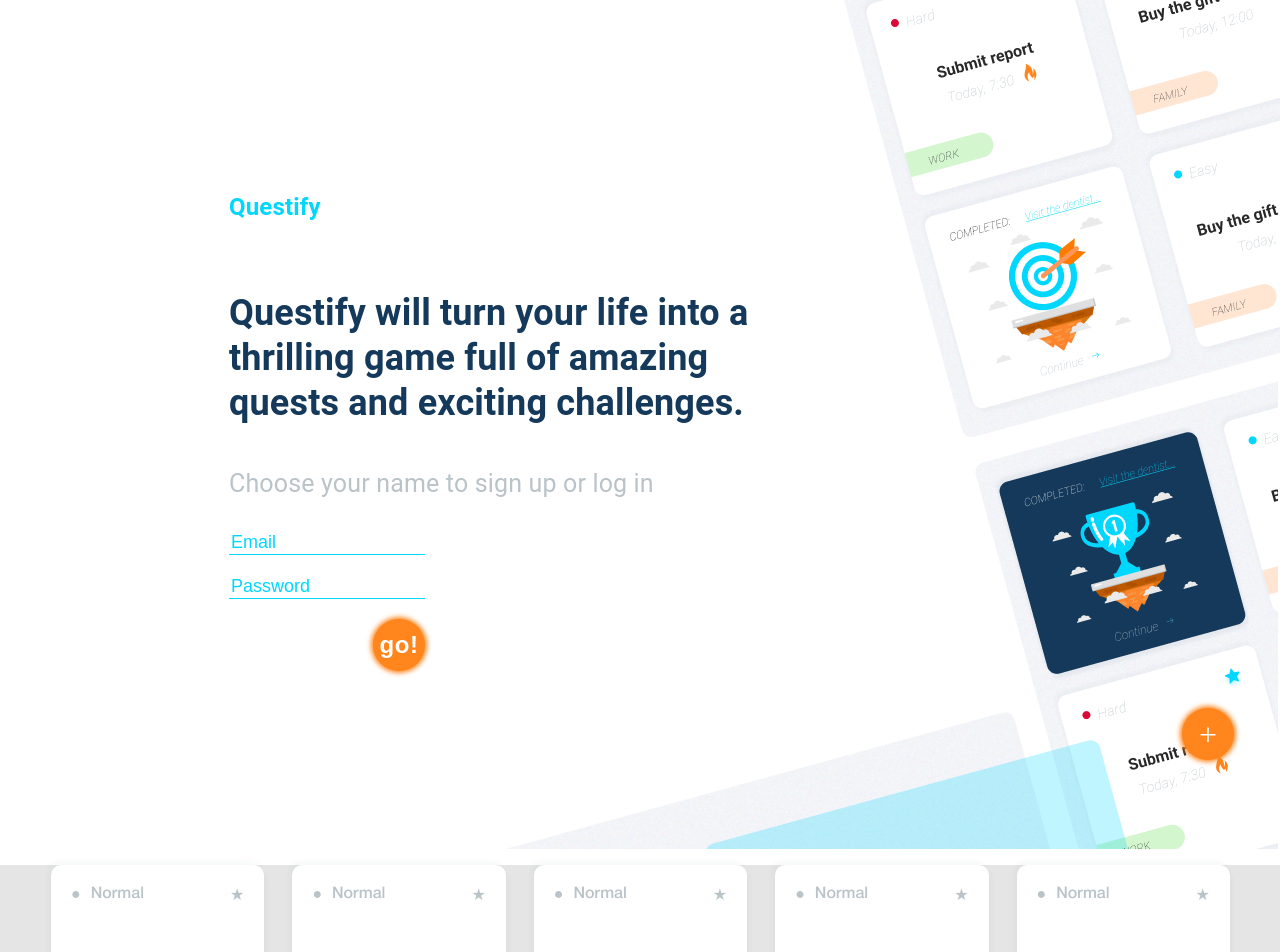
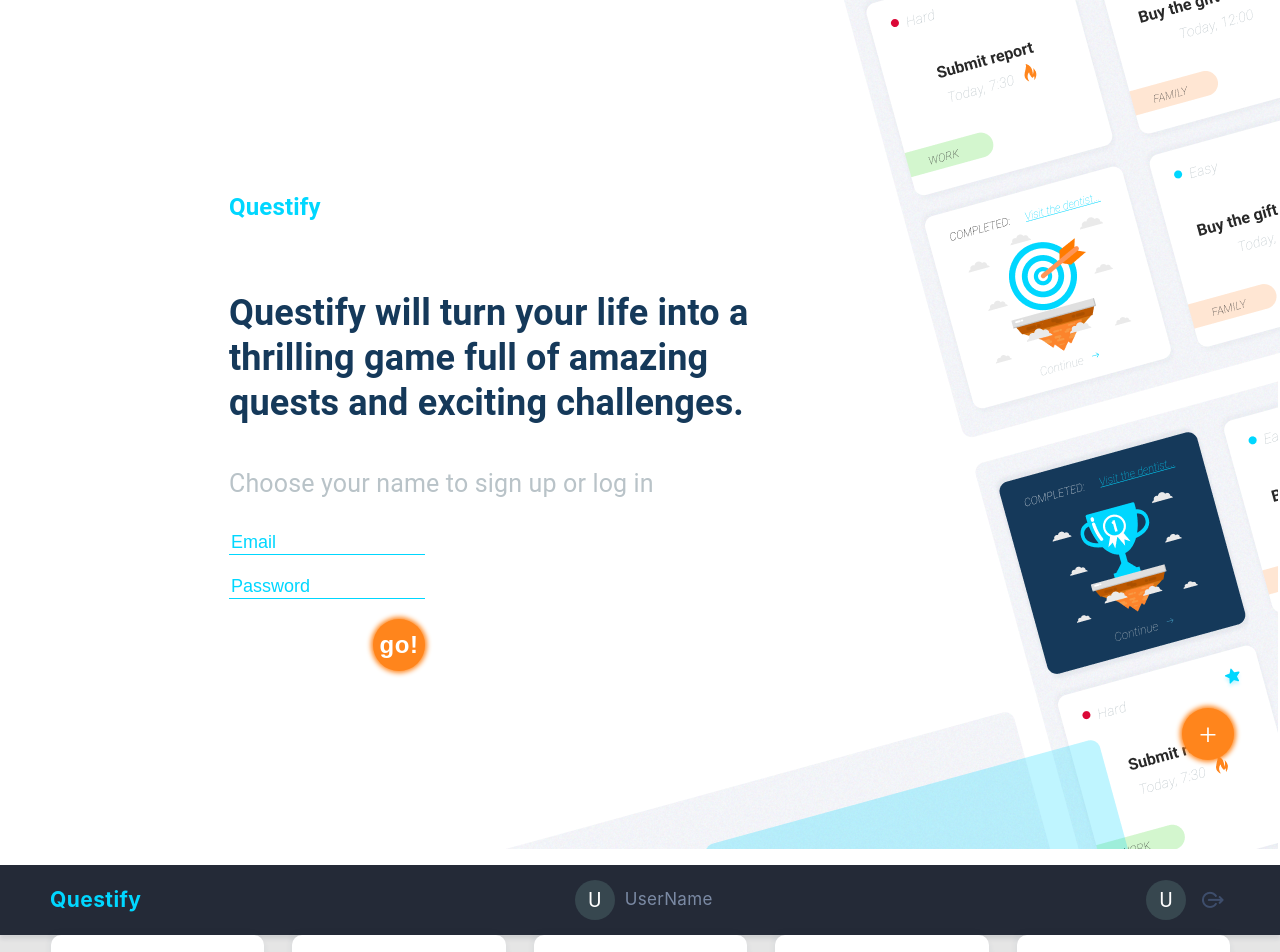
Before and after one commit to KaterynaKolomiiets/QuestifyFront, a React (Create React App) app: page / in a window 1280 px wide. Shown: the top 952 px of the page. Built offline with nearby package versions, Linux system fonts and the light colour scheme.

Commit message:
прикрутил header

```diff
--- a/src/pages/HomePage/HomePage.jsx
+++ b/src/pages/HomePage/HomePage.jsx
@@ -1,4 +1,6 @@
 import Container from "../../components/Container";
+import Header from "../../components/Header/Header";
+
 import Card from "../../components/Card";
 import ButtonAddCard from "../../components/ButtonAddCard";
 
@@ -8,7 +10,7 @@
   return (
     <section className={s.dashboard}>
       <Container>
-          {/* <Header /> */}
+          <Header />
           <Card />
           <ButtonAddCard />
       </Container>
```
Also changed, not shown: 1 other file (tests, documents, lock files or other folders).
